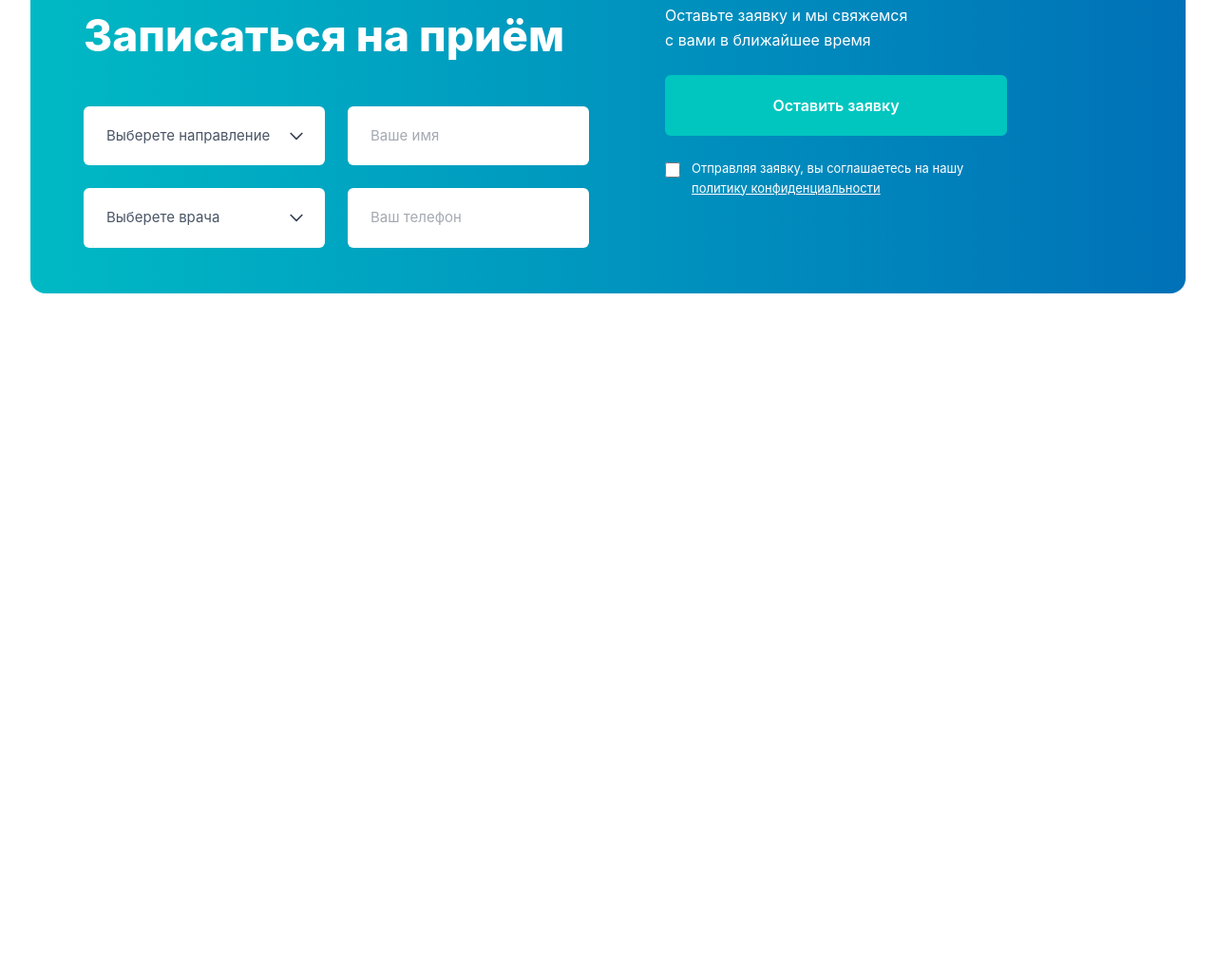
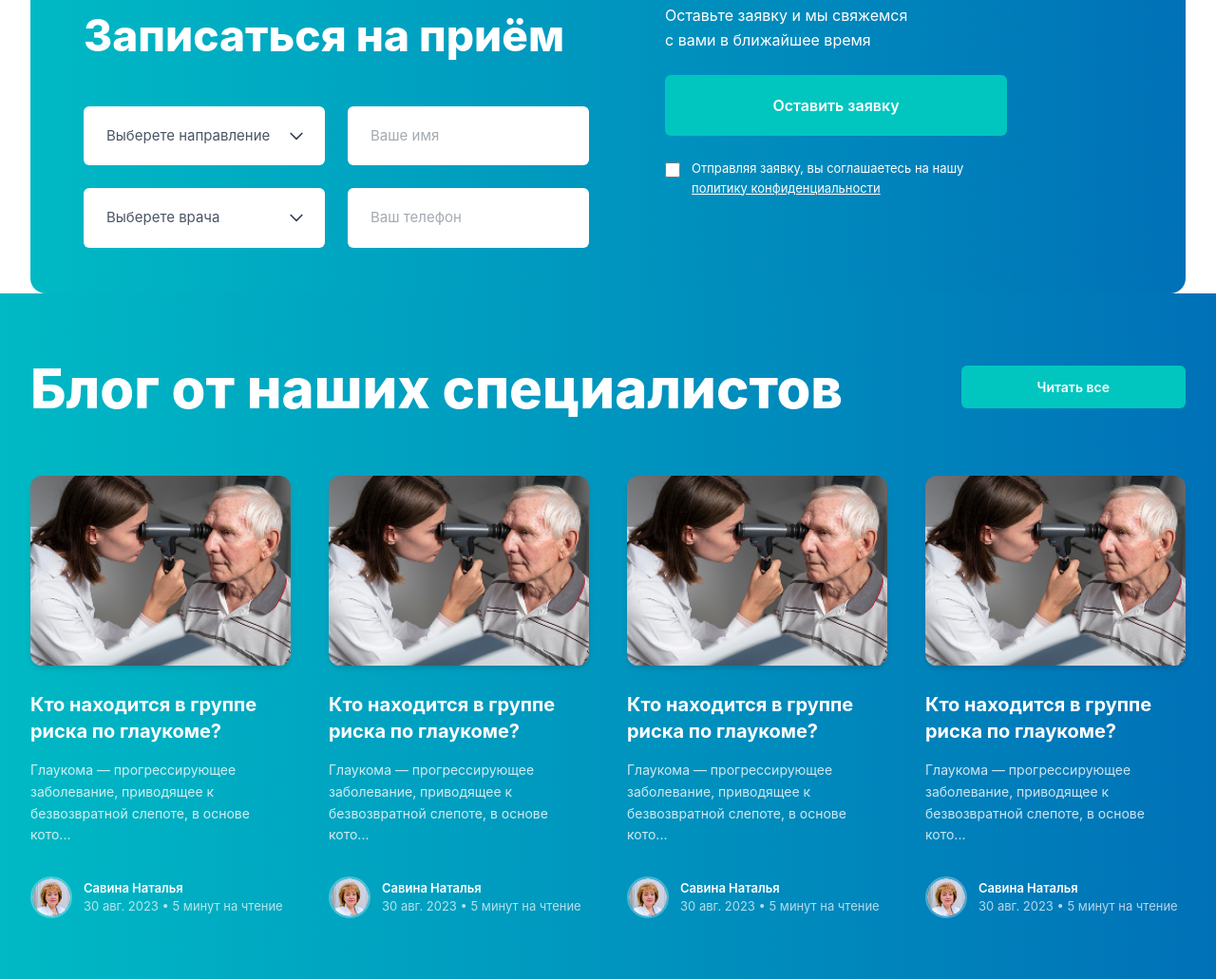
Before and after one commit to rahmonovvohid19999-web/EXZAMIN, a website: page src/rizo.html in a window 1280 px wide. Shown: the part 7642-8673 px from the top of the page at 95% size. Before the commit the page ends 7951 px from the top, so only its background shows below. Drawn offline with nearby package versions, Linux system fonts and the light colour scheme; files that its build step writes are made by us from their sources.

Commit message:
tred: section 11

```diff
--- a/src/rizo.html
+++ b/src/rizo.html
@@ -919,6 +919,119 @@
     </div>
   </section>
 
+  <section class="w-full bg-gradient-to-r from-[#00B9C4] to-[#0071B7] py-16">
+    <div class="max-w-[1400px] mx-auto px-4 md:px-8">
+
+
+      <div class="flex items-start justify-between gap-8 mb-14">
+  <h2 class="text-white text-[42px] md:text-[58px] font-extrabold leading-tight">
+    Блог от наших специалистов
+  </h2>
+
+  <button class="bg-[#00C6BF] text-white px-20 py-3 rounded-md font-semibold text-[14px] mt-3">
+    Читать все
+  </button>
+</div>
+
+      <div class="mt-10 grid grid-cols-1 sm:grid-cols-2 lg:grid-cols-4 gap-10">
+
+
+        <div class="text-white">
+          <div class="rounded-xl overflow-hidden shadow-md">
+            <img src="./photoR/Image copy.png" class="w-full h-[200px] object-cover" alt="">
+          </div>
+
+          <h3 class="mt-7 font-bold text-[20px] leading-snug">
+            Кто находится в группе <br> риска по глаукоме?
+          </h3>
+
+          <p class="mt-4 text-[14px] text-white/80 leading-relaxed">
+            Глаукома — прогрессирующее заболевание, приводящее к безвозвратной слепоте, в основе кото...
+          </p>
+
+          <div class="flex items-center gap-3 mt-8">
+            <img src="./photoR/Image copy 2.png" class="w-11 h-11 rounded-full object-cover border-2 border-white/30" alt="">
+            <div class="text-[13px]">
+              <p class="font-semibold">Савина Наталья</p>
+              <p class="text-white/70">30 авг. 2023 • 5 минут на чтение</p>
+            </div>
+          </div>
+        </div>
+
+        <div class="text-white">
+          <div class="rounded-xl overflow-hidden shadow-md">
+            <img src="./photoR/Image copy.png" class="w-full h-[200px] object-cover" alt="">
+          </div>
+
+          <h3 class="mt-7 font-bold text-[20px] leading-snug">
+            Кто находится в группе <br> риска по глаукоме?
+          </h3>
+
+          <p class="mt-4 text-[14px] text-white/80 leading-relaxed">
+            Глаукома — прогрессирующее заболевание, приводящее к безвозвратной слепоте, в основе кото...
+          </p>
+
+          <div class="flex items-center gap-3 mt-8">
+            <img src="./photoR/Image copy 2.png" class="w-11 h-11 rounded-full object-cover border-2 border-white/30" alt="">
+            <div class="text-[13px]">
+              <p class="font-semibold">Савина Наталья</p>
+              <p class="text-white/70">30 авг. 2023 • 5 минут на чтение</p>
+            </div>
+          </div>
+        </div>
+
+
+        <div class="text-white">
+          <div class="rounded-xl overflow-hidden shadow-md">
+            <img src="./photoR/Image copy.png" class="w-full h-[200px] object-cover" alt="">
+          </div>
+
+          <h3 class="mt-7 font-bold text-[20px] leading-snug">
+            Кто находится в группе <br> риска по глаукоме?
+          </h3>
+
+          <p class="mt-4 text-[14px] text-white/80 leading-relaxed">
+            Глаукома — прогрессирующее заболевание, приводящее к безвозвратной слепоте, в основе кото...
+          </p>
+
+          <div class="flex items-center gap-3 mt-8">
+            <img src="./photoR/Image copy 2.png" class="w-11 h-11 rounded-full object-cover border-2 border-white/30" alt="">
+            <div class="text-[13px]">
+              <p class="font-semibold">Савина Наталья</p>
+              <p class="text-white/70">30 авг. 2023 • 5 минут на чтение</p>
+            </div>
+          </div>
+        </div>
+
+        <div class="text-white">
+          <div class="rounded-xl overflow-hidden shadow-md">
+            <img src="./photoR/Image copy.png" class="w-full h-[200px] object-cover" alt="">
+          </div>
+
+          <h3 class="mt-7 font-bold text-[20px] leading-snug">
+            Кто находится в группе <br> риска по глаукоме?
+          </h3>
+
+          <p class="mt-4 text-[14px] text-white/80 leading-relaxed">
+            Глаукома — прогрессирующее заболевание, приводящее к безвозвратной слепоте, в основе кото...
+          </p>
+
+          <div class="flex items-center gap-3 mt-8">
+            <img src="./photoR/Image copy 2.png" class="w-11 h-11 rounded-full object-cover border-2 border-white/30" alt="">
+            <div class="text-[13px]">
+              <p class="font-semibold">Савина Наталья</p>
+              <p class="text-white/70">30 авг. 2023 • 5 минут на чтение</p>
+            </div>
+          </div>
+        </div>
+
+      </div>
+      <button class="lg:hidden mt-12 bg-[#00C6BF] text-white px-14 py-4 rounded-md font-semibold text-[15px] w-full">
+        Читать все
+      </button>
+
+    </div>
+  </section>
 
 </body>
 </html>
```
Also changed, not shown: src/photoR/Image copy 2.png (added), src/photoR/Image copy.png (added).
